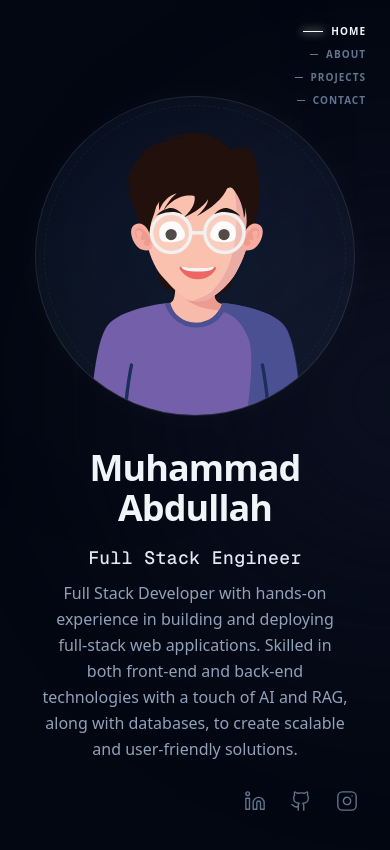
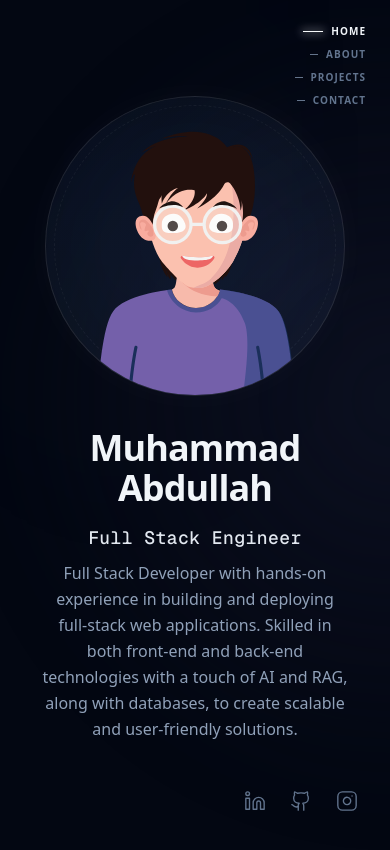
Before and after one commit to Abdullaha2h/Portfolio-, a Next.js app: page / in a window 390 px wide. Shown: the top 850 px of the page. Built offline with nearby package versions, Linux system fonts and the light colour scheme.

Commit message:
reduce max width of avatar on phones

```diff
--- a/src/components/Hero.tsx
+++ b/src/components/Hero.tsx
@@ -39,7 +39,7 @@ export const Hero = () => {
                     initial={{ opacity: 0, scale: 0.9 }}
                     animate={{ opacity: 1, scale: 1 }}
                     transition={{ duration: 1, delay: 0.2 }}
-                    className="w-full max-w-[320px] md:max-w-[400px]"
+                    className="w-full max-w-[300px] md:max-w-[400px]"
                 >
                     <AvatarRoot />
                 </motion.div>
```
